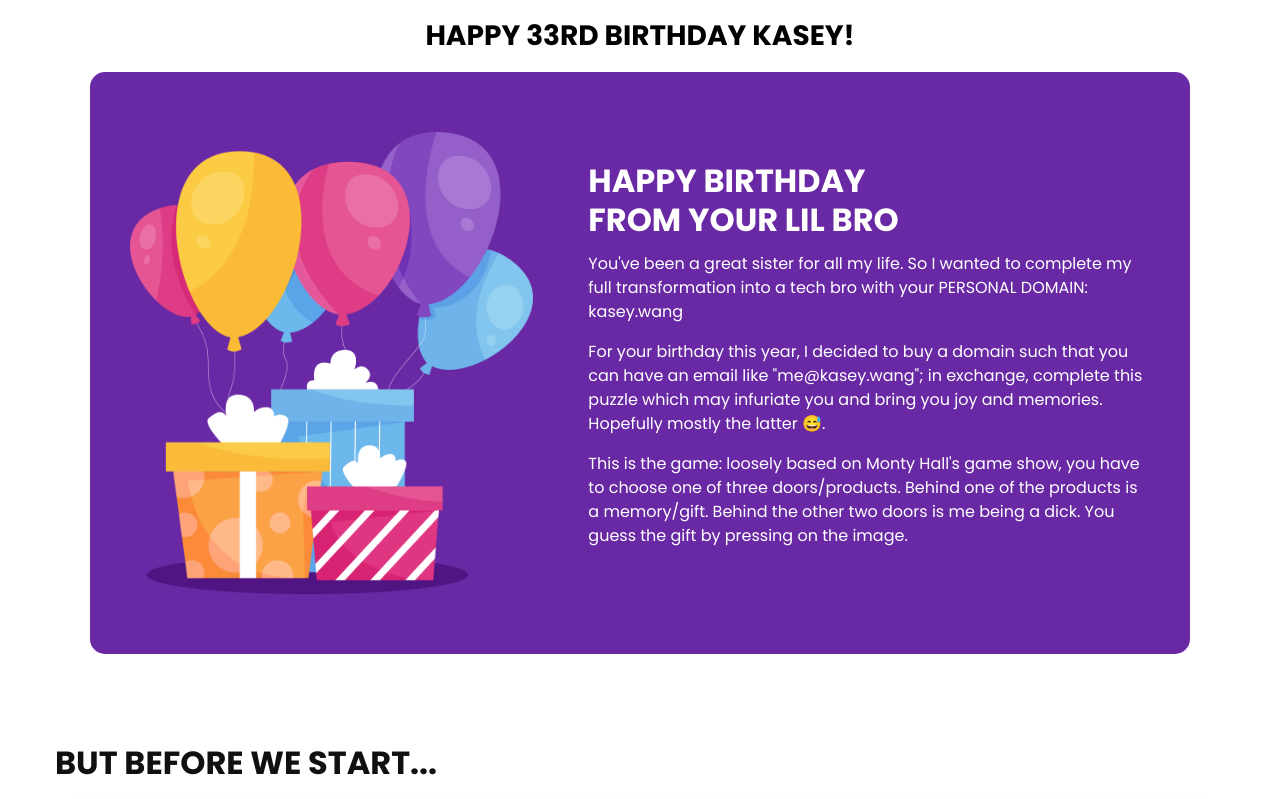
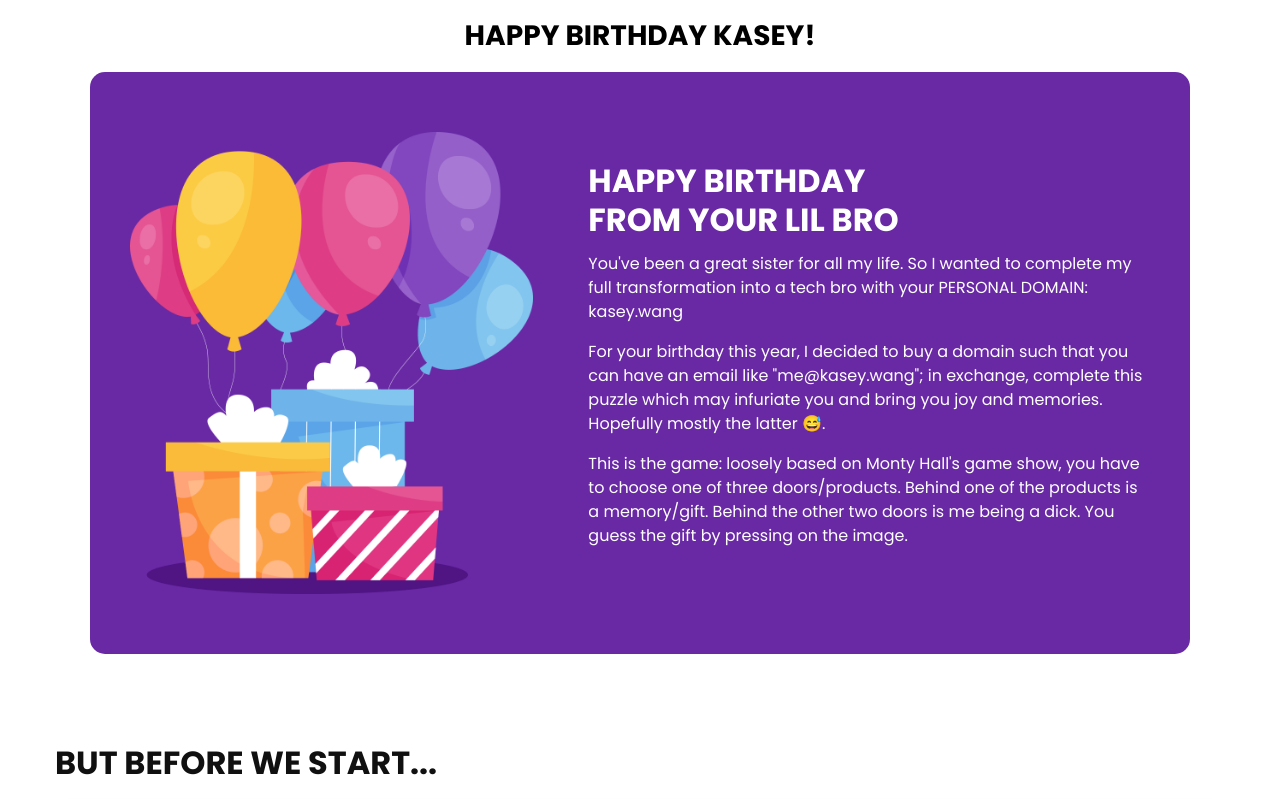
Before and after one commit to Andrew-Chen-Wang/kasey.wang-birthday, a plain HTML site: page index.html in a window 1280 px wide. Shown: the top 799 px of the page. Drawn offline with nearby package versions, Linux system fonts and the light colour scheme.

Commit message:
Remove 33rd Because I can't figure out text-wrap

```diff
--- a/index.html
+++ b/index.html
@@ -83,7 +83,7 @@
       <nav class="navbar navbar-expand-lg custom_nav-container ">
         <a class="navbar-brand" href="index.html">
           <span>
-            Happy 33rd Birthday Kasey!
+            Happy Birthday Kasey!
           </span>
         </a>
 
```
Also changed, not shown: gift/p2.html (+1 -1 lines), gift/p6.html (+1 -1 lines), gift/p9.html (+1 -1 lines).
